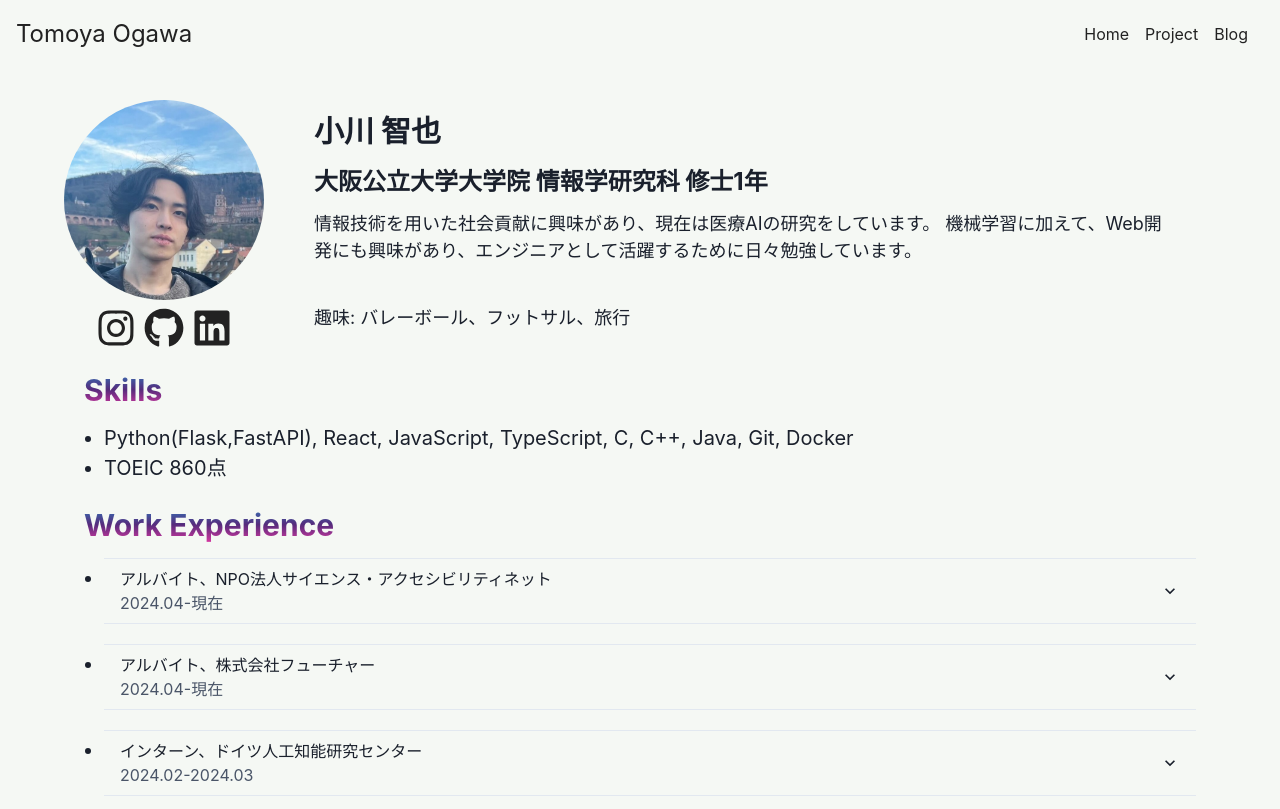
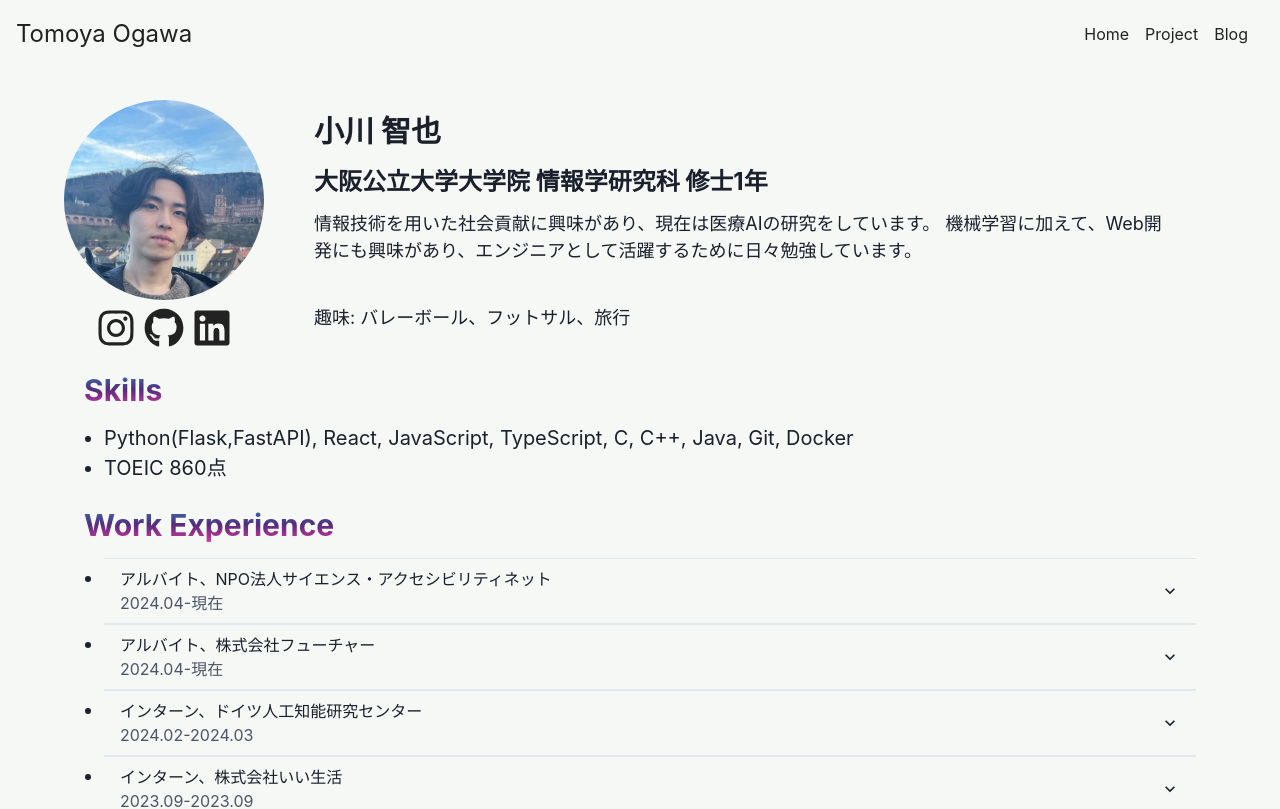
Before and after one commit to tmyOgw5/vite-project, a React (Vite) app: page / in a window 1280 px wide. Shown: the top 809 px of the page. Built offline with nearby package versions, Linux system fonts and the light colour scheme.

Commit message:
fix the link

```diff
--- a/src/components/SocialIcons.tsx
+++ b/src/components/SocialIcons.tsx
@@ -9,7 +9,7 @@ const iconStyle = {
 const SocialIcons = () => {
   return (
     <Flex justifyContent="center" mt={2}>
-      <Link href="https://www.instagram.com/" target="_blank" pr={2}>
+      <Link href="https://www.instagram.com/tom0418stream?igsh=NjVzOXJvMXhtczEx&utm_source=qr" target="_blank" pr={2}>
         <FaInstagram style={iconStyle} />
       </Link>
       <Link href="https://github.com/tmyOgw5" target="_blank" pr={2}>
--- a/src/components/WorkExprience.tsx
+++ b/src/components/WorkExprience.tsx
@@ -54,7 +54,7 @@ const WorkExperience = () => {
       </Text>
       <UnorderedList fontSize="xl">
         {works.map((work) => (
-          <ListItem key={work.work} mb={5}>
+          <ListItem key={work.work}>
             <Accordion allowToggle>
               <AccordionItem>
                 <h2>
```
